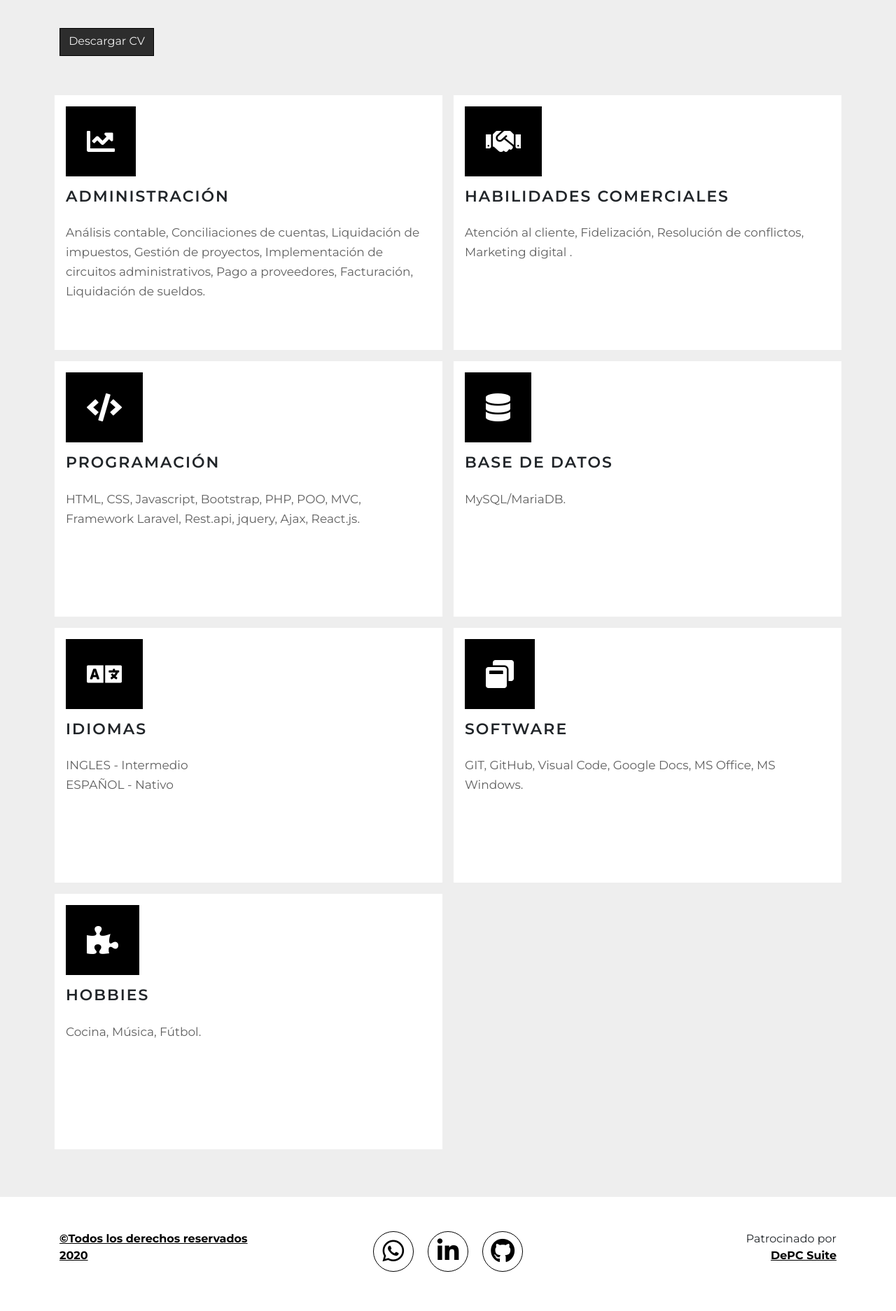
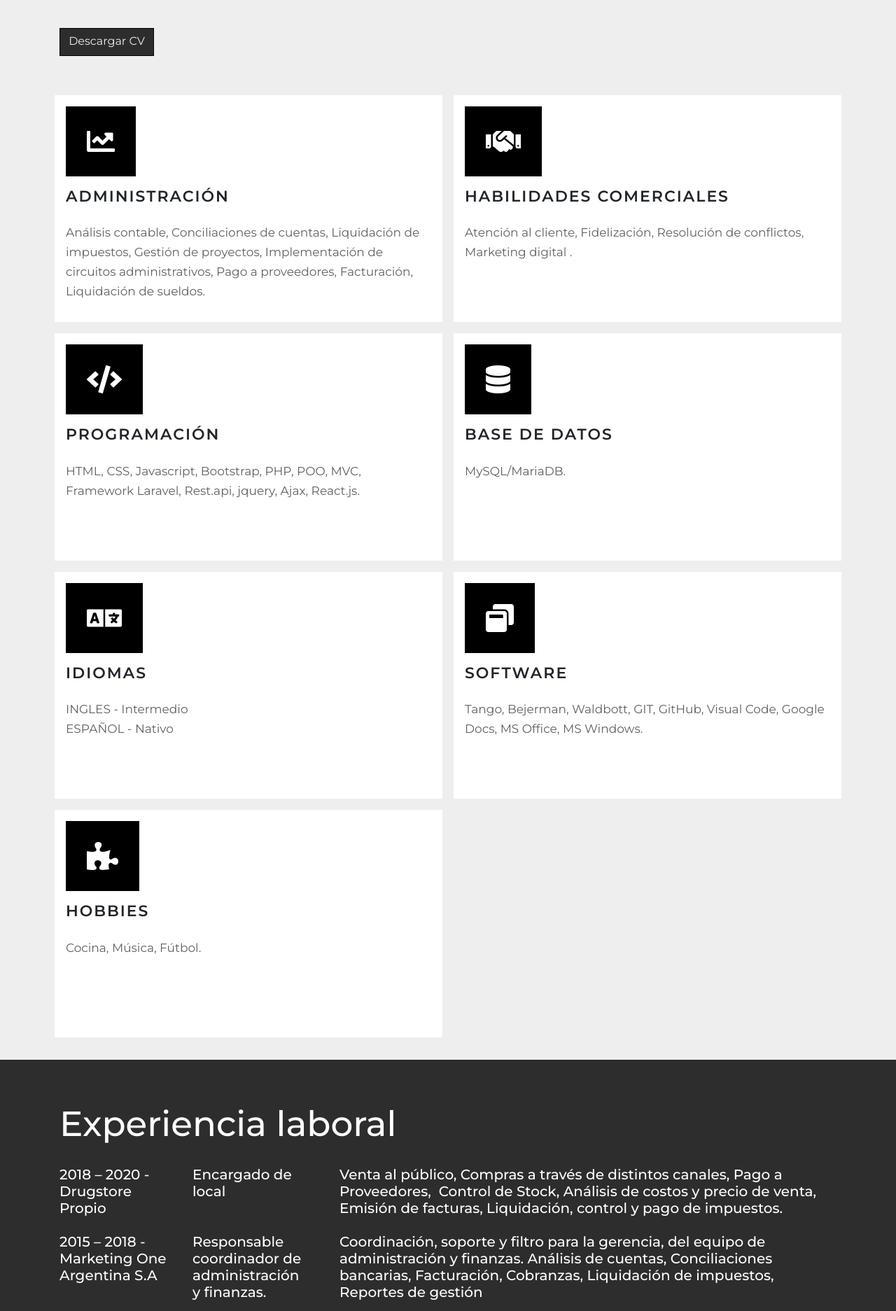
Before and after one commit to espalavecino/portfolio, a PHP site: page /sobre-mi.html in a window 1280 px wide. Shown: the part 364-2237 px from the top of the page at 70% size. Before the commit the page ends 2181 px from the top, so only its background shows below. Run offline with PHP 8.4, Linux system fonts and the light colour scheme.

Commit message:
cambios-0107

```diff
--- a/css/estilos.css
+++ b/css/estilos.css
@@ -50,29 +50,51 @@ h2 {
     line-height: 40px;
 }
 
+#inicio .btn {
+    display: inline;
+}
+
+#inicio h2 {
+    padding: 40px 0;
+}
+
 #contacto form {
     margin-top: 50px;
 }
 
-#sobre-mi h1 {
+#sobre-mi h1,
+#proyectos h1 {
     font-size: 55px;
     padding-bottom: 20px;
 }
 
-#sobre-mi h2 {
-    font-family: roboto;
+#sobre-mi h2,
+#proyectos h2 {
     font-weight: 400;
     font-size: 22px;
     line-height: 40px;
     margin: 30px 0 15px 0;
 }
 
-#sobre-mi .bg-white {
+#sobre-mi .btn {
+    width: 135px;
+    height: 40px;
+}
+
+#sobre-mi h3 {
+    letter-spacing: 2px;
+    font-size: 22px;
+    font-weight: 600;
+}
+
+#sobre-mi .bg-white,
+#proyectos .bg-white {
     min-height: 200px;
 }
 
-#sobre-mi p {
-    height: 150px;
+#sobre-mi p,
+#proyectos p {
+    height: 110px;
     color: rgb(96, 96, 96);
     font-size: 17px;
     line-height: 28px;
@@ -85,10 +107,25 @@ h2 {
     font-size: 40px;
 }
 
-#sobre-mi h3 {
-    letter-spacing: 2px;
-    font-size: 22px;
-    font-weight: 600;
+#experiencia {
+    background-color: rgb(45, 45, 45);
+    color: white;
+    font-weight: normal;
+    margin: auto;
+}
+
+#experiencia h2 {
+    font-size: 50px;
+    font-weight: 500;
+}
+
+#experiencia h3 {
+    font-size: 20px;
+}
+
+#experiencia h4 {
+    padding: 0 0 0 20px;
+    font-size: 20px;
 }
 
 .img-circle {
@@ -122,19 +159,6 @@ textarea.form-control {
     height: 35px;
 }
 
-#sobre-mi .btn {
-    width: 135px;
-    height: 40px;
-}
-
-#inicio .btn {
-    display: inline;
-}
-
-#inicio h2 {
-    padding: 40px 0;
-}
-
 .btn:hover {
     background-color: #eeeeee;
     color: black;
@@ -142,7 +166,7 @@ textarea.form-control {
     border-radius: 0;
 }
 
-section {
+#contacto {
     margin-bottom: 60px;
 }
 
--- a/sobre-mi.html
+++ b/sobre-mi.html
@@ -42,10 +42,10 @@
             <div class="row mt-5">
                 <div class="col-sm-7 col-12">
                     <h1>Sobre mí</h1>
-                    <h2>Analista de administración, enfocado en el logro de objetivos en el corto y mediano plazo. Soy una persona motivadora, que busca en todo momento los métodos óptimos para trabajar en equipo.</h2>
+                    <h2>Analista de administración y emprendedor, enfocado en el logro de objetivos en el corto y mediano plazo. Soy una persona motivadora, que busca en todo momento los métodos óptimos para trabajar en equipo.</h2>
                     <a href="" class="btn my-4" target="_blank">Descargar CV</a>
                 </div>
-                <div class="col-sm-3 col-9 mx-7">
+                <div class="col-sm-3 col-9 mx-5">
                     <img src="C:\Users\esteb\OneDrive\Desktop\Esteban\20180312_114541.jpg" alt="Esteban Palavecino" title="Esteban Palavecino" class="img-fluid img-circle">
                 </div>
             </div>
@@ -135,7 +135,7 @@
                         </div>
                         <div class="row p-3">
                             <div class="col-12">
-                                <p>GIT, GitHub, Visual Code, Google Docs, MS Office, MS Windows.
+                                <p>Tango, Bejerman, Waldbott, GIT, GitHub, Visual Code, Google Docs, MS Office, MS Windows.
                                 </p>
                             </div>
                         </div>
@@ -159,6 +159,81 @@
             </div>
         </section>
     </div>
+    <section id="experiencia">
+        <div class="container py-sm-5 py-4">
+            <div class="row">
+                <div class="col-12 py-4">
+                    <h2>Experiencia laboral</h2>
+                </div>
+            </div>
+            <div class="row py-2">
+                <div class="col-12 col-sm-2">
+                    <h3>2018 – 2020 - Drugstore Propio</h3>
+                </div>
+                <div class="col-12 col-sm-2">
+                    <h3>Encargado de local</h3>
+                </div>
+                <div class="col-12 col-sm-8">
+                    <h4>Venta al público, Compras a través de distintos canales, Pago a Proveedores,  Control de Stock, Análisis de costos y precio de venta, Emisión de facturas, Liquidación, control y pago de impuestos.</h4>
+                </div>
+            </div>
+            <div class="row py-2">
+                <div class="col-12 col-sm-2">
+                    <h3>2015 – 2018 - Marketing One Argentina S.A</h3>
+                </div>
+                <div class="col-12 col-sm-2">
+                    <h3>Responsable coordinador de administración y finanzas.</h3>
+                </div>
+                <div class="col-12 col-sm-8">
+                    <h4>Coordinación, soporte y filtro para la gerencia, del equipo de administración y finanzas. Análisis de cuentas, Conciliaciones bancarias, Facturación, Cobranzas, Liquidación de impuestos, Reportes de gestión</h4>
+                </div>
+            </div>
+            <div class="row py-2">
+                <div class="col-12 col-sm-2">
+                    <h3>2013 – 2015 - SYAR SAIC</h3>
+                </div>
+                <div class="col-12 col-sm-2">
+                    <h3>Administrativo contable</h3>
+                </div>
+                <div class="col-12 col-sm-8">
+                    <h4>Análisis de cuentas, Imputaciones contables, Conciliaciones bancarias, Liquidación de impuestos, Pago a proveedores, Liquidación de sueldos.</h4>
+                </div>
+            </div>
+            <div class="row py-2">
+                <div class="col-12 col-sm-2">
+                    <h3>2012 – 2013 - Pague Por Celular S.A</h3>
+                </div>
+                <div class="col-12 col-sm-2">
+                    <h3>Administrativo contable</h3>
+                </div>
+                <div class="col-12 col-sm-8">
+                    <h4>Conciliaciones bancarias, Análisis de cuentas, Armado de cash flow, Liquidación de impuestos, Liquidación de sueldos y actualización de novedades, Reportes por puntos de venta.</h4>
+                </div>
+            </div>
+            <div class="row py-2">
+                <div class="col-12 col-sm-2">
+                    <h3>2010 – 2011 - Sertec S.A</h3>
+                </div>
+                <div class="col-12 col-sm-2">
+                    <h3>Auxiliar de tesorería</h3>
+                </div>
+                <div class="col-12 col-sm-8">
+                    <h4>Pago a proveedores, Imputaciones contables, Confeccion de cheques y órdenes de pago, Control de cajas chicas, fondos fijos y adelantos a rendir, Operaciones bancarias.</h4>
+                </div>
+            </div>
+            <div class="row py-2">
+                <div class="col-12 col-sm-2">
+                    <h3>2007 – 2009 - Taval S.A</h3>
+                </div>
+                <div class="col-12 col-sm-2">
+                    <h3>Cadete administrativo</h3>
+                </div>
+                <div class="col-12 col-sm-8">
+                    <h4>Trámites bancarios, IGJ, AFIP,  ANSES; Cobranzas, Confección de recibos, Atención telefónica, Archivo, Trámites judiciales, Asistencia del sector Pago a proveedores.</h4>
+                </div>
+            </div>
+        </div>
+    </section>
     <footer>
         <div class="container">
             <div class="row py-5">
```
Also changed, not shown: proyectos.html (+105 -3 lines), images/abmclientes.png (added), images/abmventas.png (added), images/sistema-admin.png (added).
